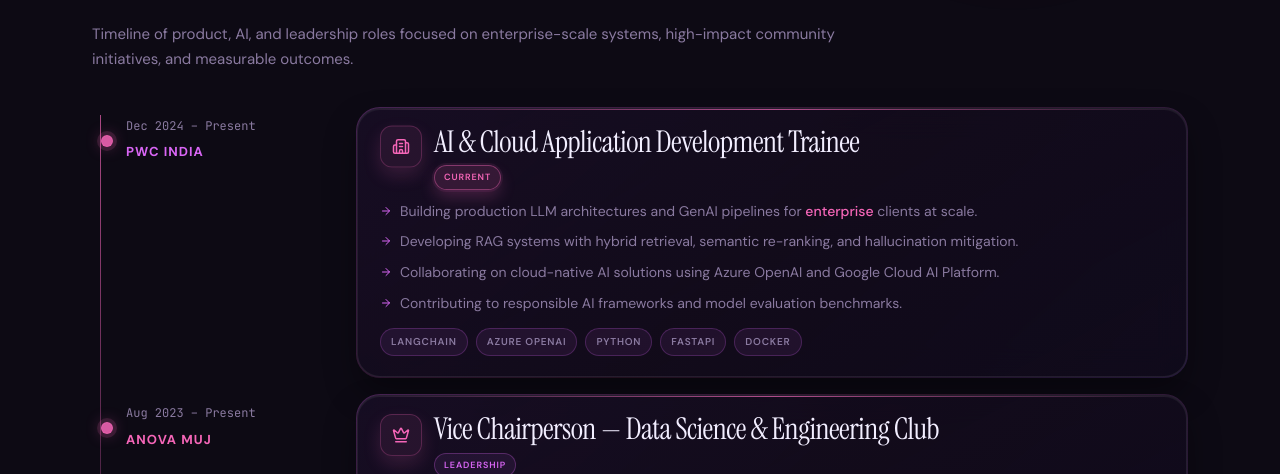
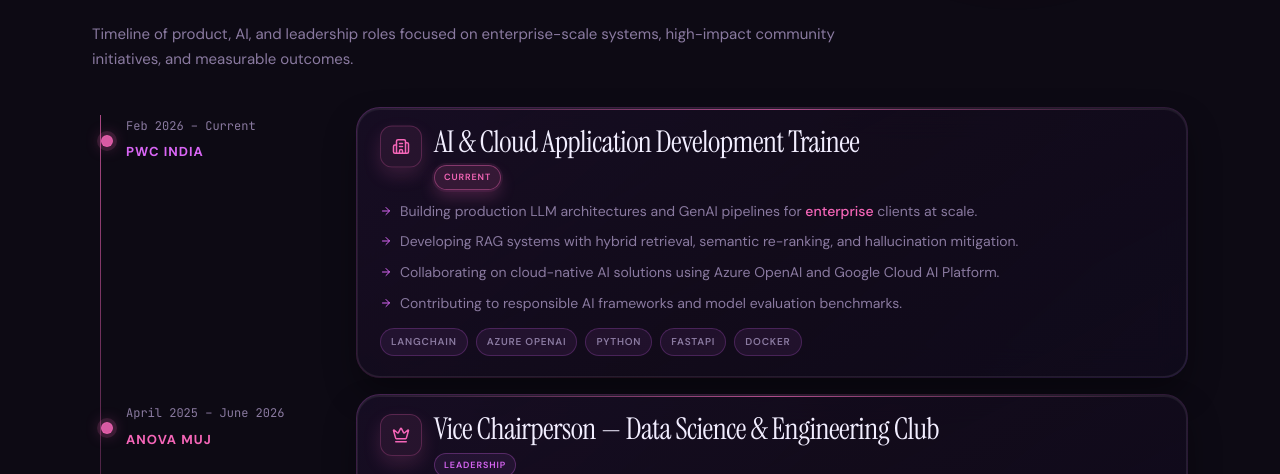
Before and after one commit to Shreya-Shukla27/Shreya_Portfolio, a React (Vite) app: page / in a window 1280 px wide. Shown: the part 4686-5160 px from the top of the page. Built offline with nearby package versions, Linux system fonts and the light colour scheme; no server answers.

Commit message:
chore(experience): update periods for PWC India and ANOVA MUJ

```diff
--- a/src/constants/data.js
+++ b/src/constants/data.js
@@ -141,7 +141,7 @@
 
 export const EXPERIENCE = [
   {
-    period: 'Dec 2024 – Present',
+    period: 'Feb 2026 – Current',
     company: 'PwC India',
     companyClass: 'pwc',
     current: true,
@@ -156,7 +156,7 @@
     tech: ['LangChain', 'Azure OpenAI', 'Python', 'FastAPI', 'Docker'],
   },
   {
-    period: 'Aug 2023 – Present',
+    period: 'April 2025 – June 2026',
     company: 'ANOVA MUJ',
     companyClass: 'anova',
     current: false,
```
